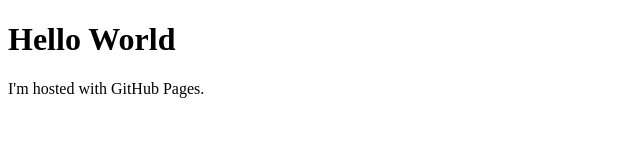
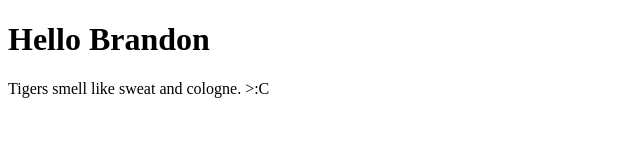
Before and after one commit to AMageTale/AMTJolionComicSite, a plain HTML site: page index.html in a window 1280 px wide. Shown: the whole page, without its empty margins (0-640 px from the left). Drawn offline with Linux system fonts and the light colour scheme.

Commit message:
Added Index html

```diff
--- a/index.html
+++ b/index.html
@@ -1,7 +1,7 @@
 <!DOCTYPE html>
 <html>
 <body>
-<h1>Hello World</h1>
-<p>I'm hosted with GitHub Pages.</p>
+<h1>Hello Brandon</h1>
+<p>Tigers smell like sweat and cologne. >:C</p>
 </body>
 </html>
```
